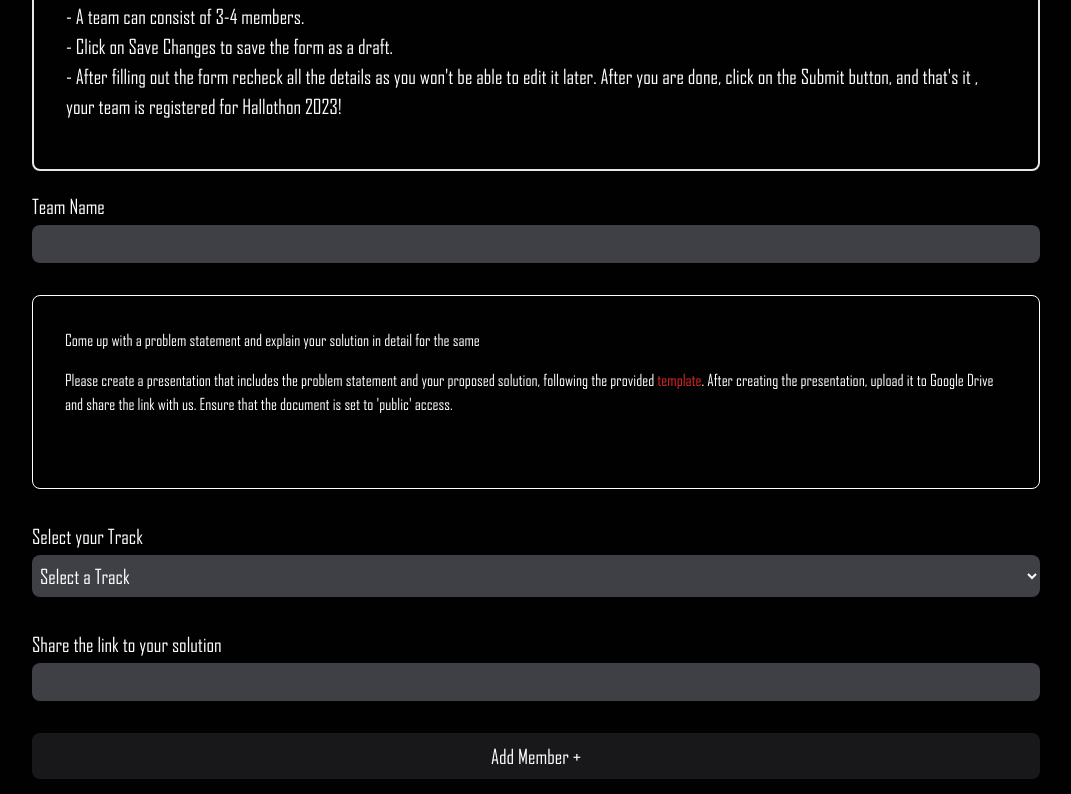
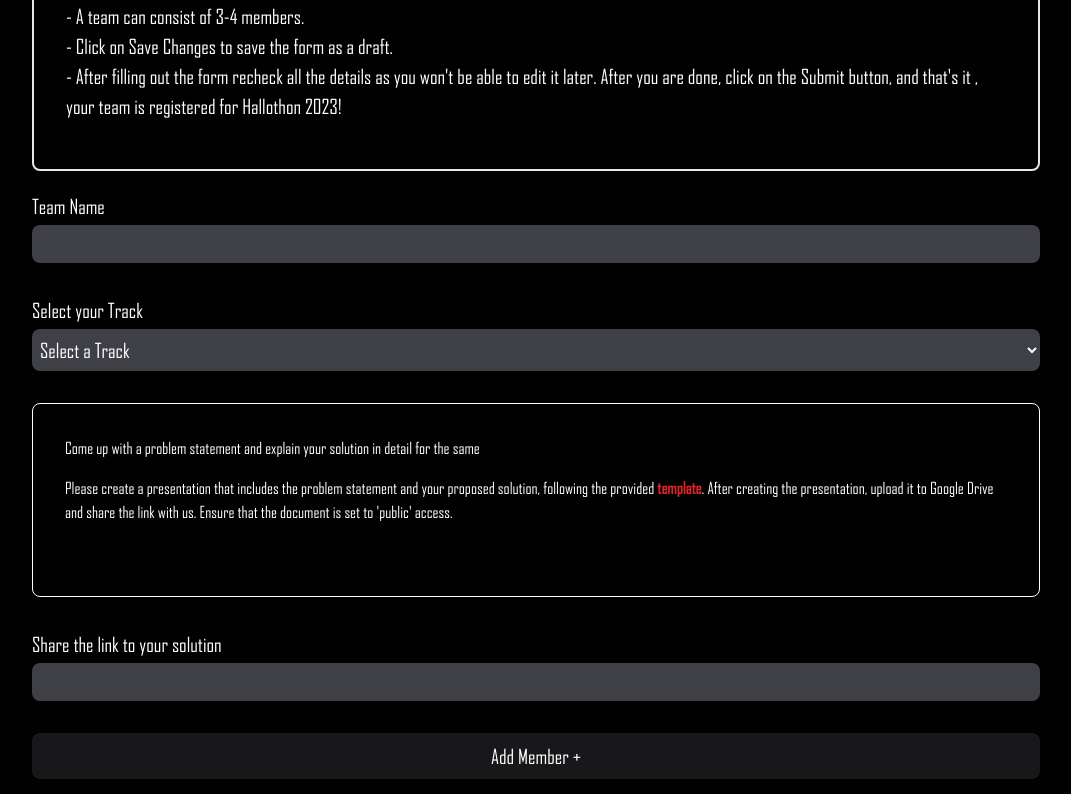
Before and after one commit to shreyaskaundinya/hallothon-website, a Next.js app: page /register in a window 1280 px wide. Shown: the part 552-1346 px from the top of the page, without its empty margins (104-1175 px from the left). Built offline with nearby package versions, Linux system fonts and the light colour scheme; no server answers; a web font is replaced by a local one.

Commit message:
Update 3 files

```diff
--- a/src/components/HeroUpdate.js
+++ b/src/components/HeroUpdate.js
@@ -105,7 +105,7 @@ function HeroUpdate() {
                     </div>
                 </div>
                 <div>
-                    <Timer date={'2023/10/14 8:00:00'} />
+                    <Timer date={'2023/10/10 24:00:00'} />
                 </div>
             </div>
 
--- a/src/components/RegistrationForm.js
+++ b/src/components/RegistrationForm.js
@@ -331,21 +331,6 @@ function RegistrationForm() {
               />
             </label>
 
-            <div className="flex flex-col gap-4 p-4 sm:p-8 border border-white rounded-lg">
-              <span>
-                Come up with a problem statement and explain your solution in
-                detail for the same
-              </span>
-              <span>
-                Please create a presentation that includes the problem statement
-                and your proposed solution, following the provided <a href="https://docs.google.com/presentation/d/1t0OuPRjIvm5IAMO9KTyhfguvYFXbzQ4C-1Zn8Sz6zeY/edit#slide=id.gd933c8c4a_0_32" className="text-red-600">template</a>.
-                After creating the presentation, upload it to Google Drive and
-                share the link with us. Ensure that the document is set to
-                'public' access.
-              </span>
-              <br></br>
-            </div>
-
             <label htmlFor="domain" className="flex-1">
               Select your Track
               <select
@@ -362,6 +347,28 @@ function RegistrationForm() {
                 <option value="Auto tech">Auto Tech</option>
               </select>
             </label>
+
+            <div className="flex flex-col gap-4 p-4 sm:p-8 border border-white rounded-lg">
+              <span>
+                Come up with a problem statement and explain your solution in
+                detail for the same
+              </span>
+              <span>
+                Please create a presentation that includes the problem statement
+                and your proposed solution, following the provided{" "}
+                <a
+                  href="https://docs.google.com/presentation/d/1t0OuPRjIvm5IAMO9KTyhfguvYFXbzQ4C-1Zn8Sz6zeY/edit#slide=id.gd933c8c4a_0_32"
+                  className="text-red-600 font-semibold"
+                >
+                  template
+                </a>
+                . After creating the presentation, upload it to Google Drive and
+                share the link with us. Ensure that the document is set to
+                'public' access.
+              </span>
+              <br></br>
+            </div>
+
             <label htmlFor="solution_url">
               Share the link to your solution
               <input
--- a/utils/faqs.js
+++ b/utils/faqs.js
@@ -21,6 +21,6 @@ export const faqs = [
     },
     {
         q: 'Have any other questions?',
-        ans: `Don't hesitate to email us at csehallothon.pesu@gmail.com. Do DM us on instagram @hallothon.pesu. We will try to reply to your queries as soon as possible.`,
+        ans: `Don't hesitate to email us at hallothon_cse@pesu.edu. Do DM us on instagram @hallothon.pesu. We will try to reply to your queries as soon as possible.`,
     },
 ];
```
